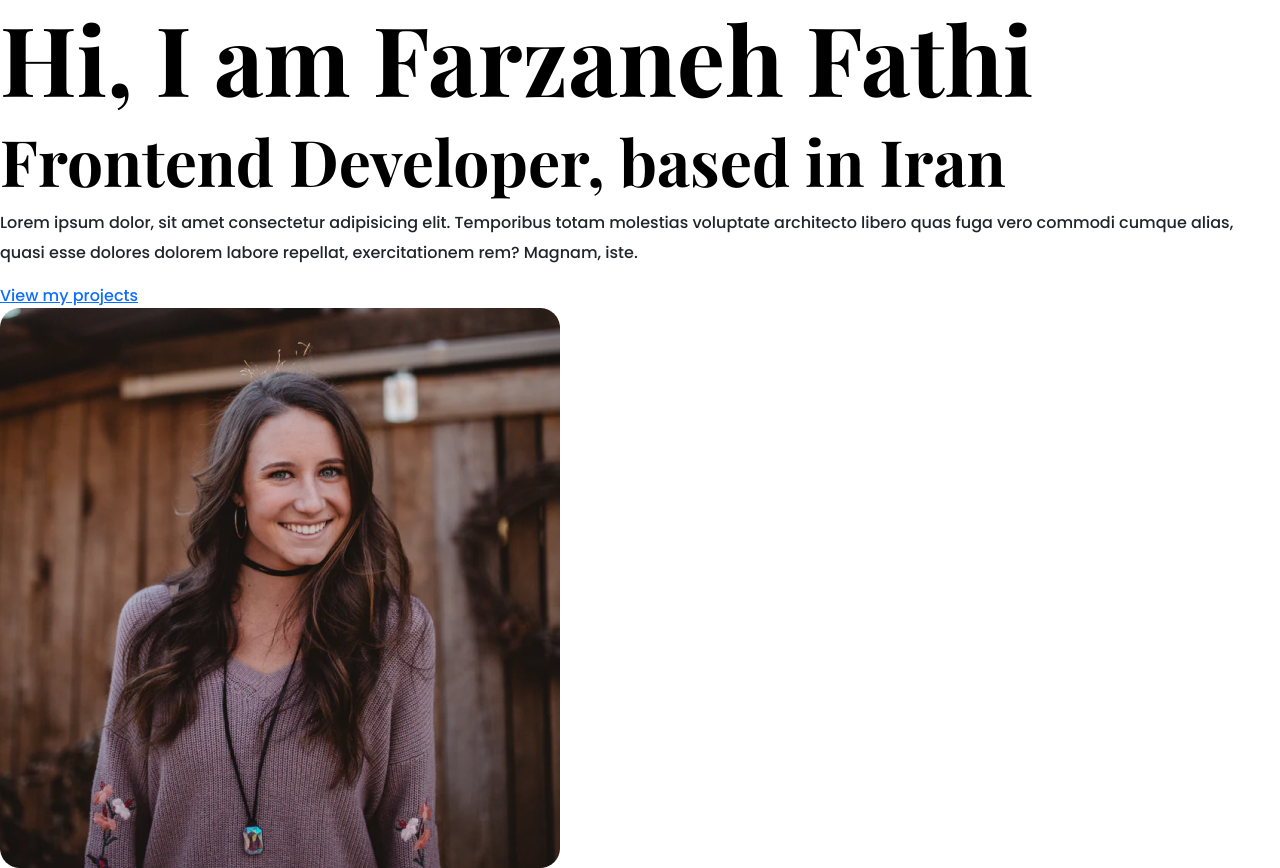
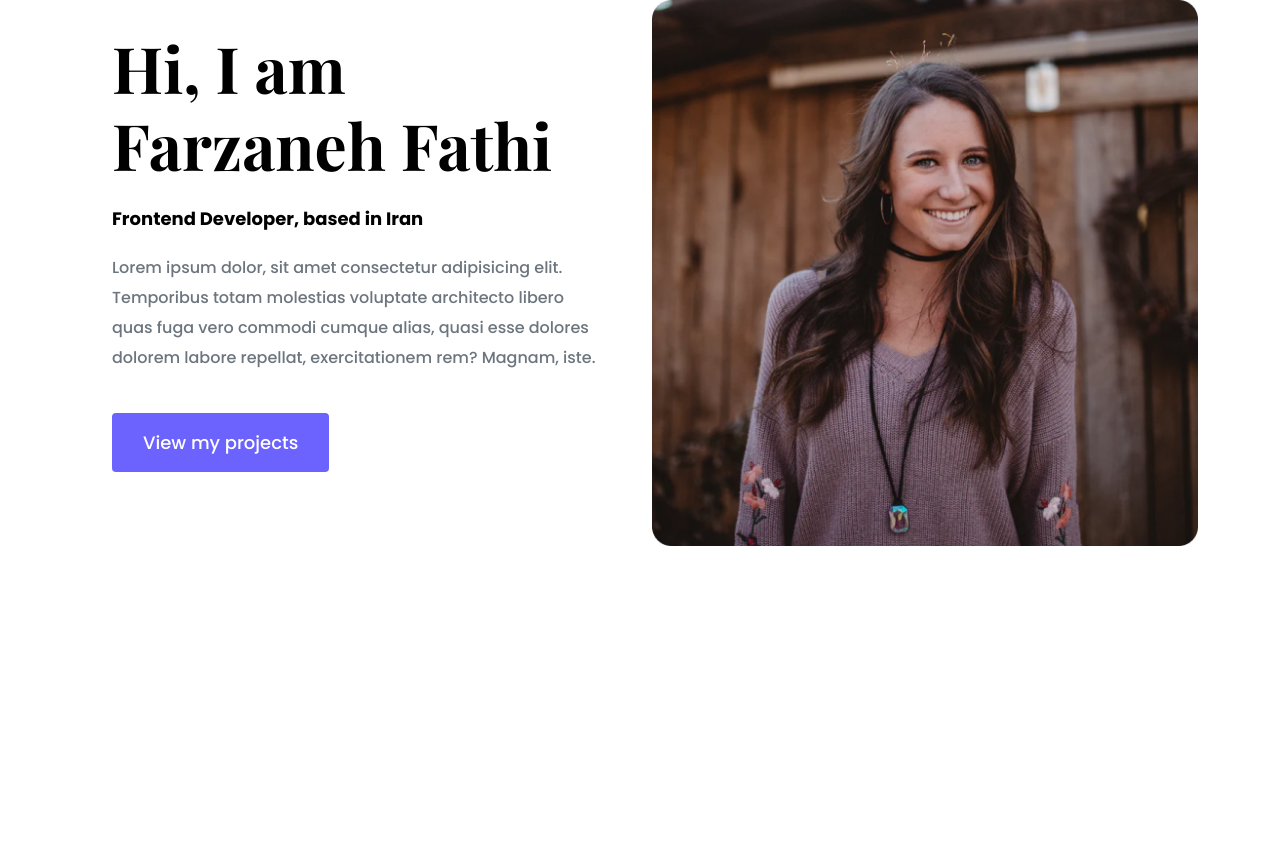
Before and after one commit to farzanehFathi/SheCodes-responsive-final-project, a plain HTML site: page about.html in a window 1280 px wide. After the commit the page ends 800 px from the top, so only its background shows below. Drawn offline with nearby package versions, Linux system fonts and the light colour scheme.

Commit message:
Add styling to about.html content

```diff
--- a/about.html
+++ b/about.html
@@ -29,17 +29,27 @@
   </head>
 
   <body>
-    <h1>Hi, I am Farzaneh Fathi</h1>
-    <h2>Frontend Developer, based in Iran</h2>
-    <p>
-      Lorem ipsum dolor, sit amet consectetur adipisicing elit. Temporibus totam
-      molestias voluptate architecto libero quas fuga vero commodi cumque alias,
-      quasi esse dolores dolorem labore repellat, exercitationem rem? Magnam,
-      iste.
-    </p>
-    <div>
-      <a href="">View my projects</a>
+    <div class="container about-hero">
+      <div class="row">
+        <div class="col-6">
+          <div class="about-contnet">
+            <h1>Hi, I am Farzaneh Fathi</h1>
+            <h2 class="mt-4">Frontend Developer, based in Iran</h2>
+            <p class="mt-4 text-muted">
+              Lorem ipsum dolor, sit amet consectetur adipisicing elit.
+              Temporibus totam molestias voluptate architecto libero quas fuga
+              vero commodi cumque alias, quasi esse dolores dolorem labore
+              repellat, exercitationem rem? Magnam, iste.
+            </p>
+            <div>
+              <a class="btn btn-branding mt-4" href="">View my projects</a>
+            </div>
+          </div>
+        </div>
+        <div class="col-6">
+          <img class="img-fluid" src="/images/cwgI-patricia.png" alt="" />
+        </div>
+      </div>
     </div>
-    <img src="/images/cwgI-patricia.png" alt="" />
   </body>
 </html>
--- a/src/styling.css
+++ b/src/styling.css
@@ -118,3 +118,16 @@ p {
     text-align: center;
   }
 }
+
+.about-hero h1 {
+  font-size: 64px;
+}
+
+.about-hero h2 {
+  font-size: 18px;
+  font-family: var(--default-font-family);
+}
+
+.about-contnet {
+  margin: 30px;
+}
```
